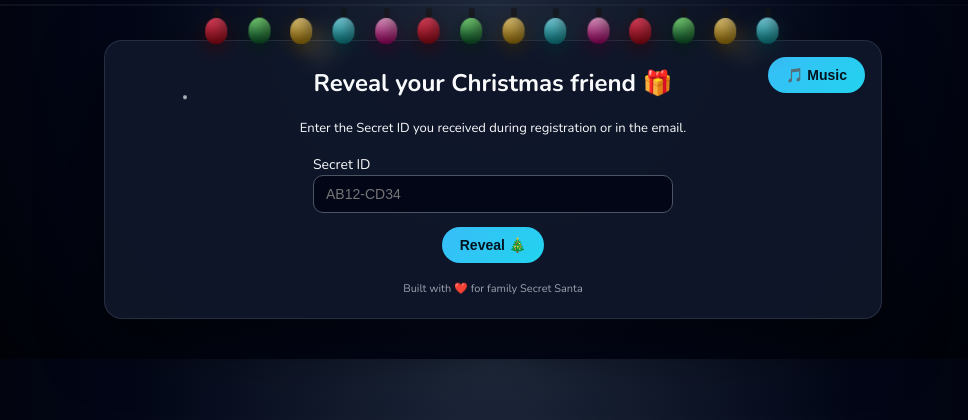
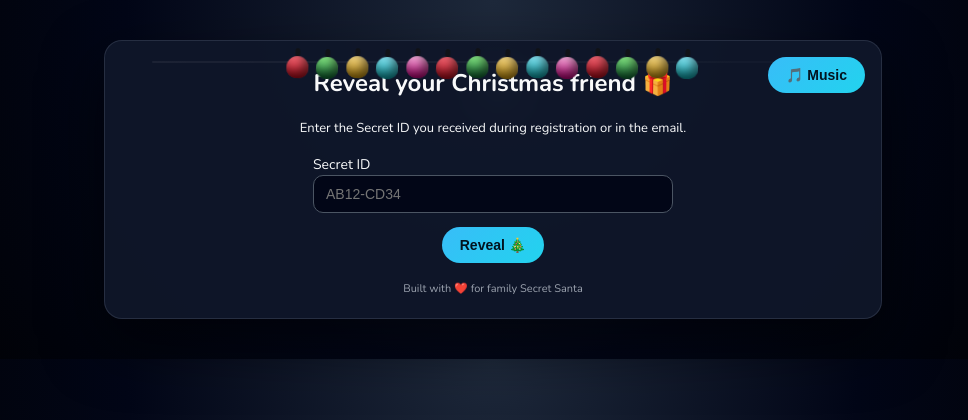
Before and after one commit to amyth99/secret-santa, a Flask app: page /reveal in a window 1280 px wide. Shown: the top 420 px of the page, without its empty margins (147-1115 px from the left). Run offline with Flask 3, Linux system fonts and the light colour scheme; some libraries are stand-ins or nearby versions.

Commit message:
lights fix

```diff
--- a/templates/base.html
+++ b/templates/base.html
@@ -8,7 +8,6 @@
     <link rel="preconnect" href="https://fonts.gstatic.com" crossorigin>
     <link href="https://fonts.googleapis.com/css2?family=Nunito:wght@300;400;600;700&display=swap" rel="stylesheet">
 
-
     <style>
         body {
             margin: 0;
@@ -17,7 +16,6 @@
             background: radial-gradient(circle at top, #1e293b 0, #020617 50%, #000 100%);
             color: #f9fafb;
         }
-
 
         .container {
             max-width: 720px;
@@ -30,7 +28,6 @@
             overflow: hidden;
             border: 1px solid rgba(148, 163, 184, 0.18);
         }
-
 
         h1, h2, h3 {
             margin-top: 0;
@@ -56,19 +53,16 @@
             transition: transform 0.1s ease, box-shadow 0.1s ease, filter 0.1s ease;
         }
 
-
         .btn-secondary {
             background: linear-gradient(135deg, #38bdf8, #22d3ee);
             color: #02131f;
         }
-
 
         .btn:hover {
             transform: translateY(-1px) scale(1.01);
             box-shadow: 0 10px 20px rgba(0,0,0,0.35);
             filter: brightness(1.03);
         }
-
 
         input[type="text"], input[type="password"], textarea {
             width: 100%;
@@ -111,6 +105,12 @@
             font-size: 12px;
         }
 
+        /* keep music button above lights */
+        .music-btn {
+            position: relative;
+            z-index: 80;
+        }
+
         /* Simple floating snow dots */
         .snow {
             position: absolute;
@@ -140,58 +140,60 @@
             text-align: center;
             color: #9ca3af;
         }
-        /* String lights (place near other styles in base.html) */
+
+        /* ---------- String lights (improved soft glow, hanging) ---------- */
         .string-lights {
             position: absolute;
-        top: -20px; /* slightly above the container */
+            top: -8px;              /* slightly above the top curve of container */
             left: 0;
             right: 0;
-        height: 80px;
-        pointer-events: none; /* clicks fall through */
+            height: 96px;
+            pointer-events: none;
             display: flex;
             justify-content: center;
-        align-items: center;
-        z-index: 40;
+            align-items: flex-start;
+            z-index: 40;            /* below music button */
             overflow: visible;
+            padding-top: 6px;
         }
 
-        /* decorative cable */
+        /* cable line */
         .string-lights::before {
             content: "";
             position: absolute;
-        top: 24px;
-        left: 8%;
-        right: 8%;
+            top: 28px;
+            left: 6%;
+            right: 6%;
             height: 2px;
             background: linear-gradient(90deg, rgba(255,255,255,0.06), rgba(255,255,255,0.02));
-        transform: translateY(0px);
             border-radius: 2px;
-        z-index: 20;
+            z-index: 42;
         }
 
-        /* bulb base */
+        /* bulb container (smaller bulbs) */
         .string-lights .bulb {
-        --size: 14px;
-        width: calc(var(--size) * 1.6);
-        height: calc(var(--size) * 2);
-        margin: 0 10px;
+            --size: 10px; /* change to 8px if you want even smaller bulbs */
+            width: calc(var(--size) * 1.4);
+            height: calc(var(--size) * 1.9);
+            margin: 0 8px;
             position: relative;
             transform-origin: 50% 0;
-        z-index: 50;
-        filter: drop-shadow(0 6px 8px rgba(0,0,0,0.45));
+            z-index: 45;
+            display: flex;
+            align-items: flex-start;
         }
 
-        /* little holder */
+        /* small holder / clip */
         .string-lights .bulb::before {
             content: "";
             position: absolute;
             top: 0;
             left: 50%;
             transform: translateX(-50%);
-        width: 6px;
-        height: 10px;
+            width: 5px;
+            height: 8px;
             border-radius: 3px;
-        background: rgba(20,20,20,0.65);
+            background: rgba(16,16,16,0.75);
             z-index: 10;
         }
 
@@ -199,86 +201,113 @@
         .string-lights .bulb::after {
             content: "";
             position: absolute;
-        top: 10px;
+            top: 8px;
             left: 50%;
             transform: translateX(-50%);
-        width: 22px;
-        height: 26px;
+            width: calc(var(--size) * 2.2);
+            height: calc(var(--size) * 2.2);
             border-radius: 50% 50% 45% 45%;
             background: rgba(255,255,255,0.06);
-        box-shadow: inset -6px -8px 18px rgba(0,0,0,0.55);
+            box-shadow: inset -4px -6px 12px rgba(0,0,0,0.6);
             z-index: 12;
             transition: transform 200ms ease;
+            will-change: transform, box-shadow;
         }
 
-        /* color variants (base low glow) */
+        /* color variants (base) */
         .string-lights .bulb[data-color="red"]::after {
-        background: linear-gradient(180deg,#ff4d6d,#b40a1a);
-        box-shadow: 0 6px 18px rgba(180,10,26,0.22), inset -6px -8px 18px rgba(0,0,0,0.55);
+            background: linear-gradient(180deg,#ff6b78,#b40a1a);
         }
         .string-lights .bulb[data-color="green"]::after {
             background: linear-gradient(180deg,#8ef48a,#0b662f);
-        box-shadow: 0 6px 18px rgba(11,102,47,0.22), inset -6px -8px 18px rgba(0,0,0,0.55);
         }
         .string-lights .bulb[data-color="gold"]::after {
             background: linear-gradient(180deg,#ffe08a,#c38f0b);
-        box-shadow: 0 6px 18px rgba(195,143,11,0.22), inset -6px -8px 18px rgba(0,0,0,0.55);
         }
         .string-lights .bulb[data-color="cyan"]::after {
             background: linear-gradient(180deg,#8ef0ff,#0aa0a8);
-        box-shadow: 0 6px 18px rgba(10,160,168,0.22), inset -6px -8px 18px rgba(0,0,0,0.55);
         }
         .string-lights .bulb[data-color="pink"]::after {
             background: linear-gradient(180deg,#ffb3e2,#c1007a);
-        box-shadow: 0 6px 18px rgba(193,0,122,0.22), inset -6px -8px 18px rgba(0,0,0,0.55);
         }
 
-        /* glow pseudo-element (for twinkle effect) */
+        /* glow element (soft, subtle) */
         .string-lights .bulb .glow {
             position: absolute;
             top: 18px;
             left: 50%;
             transform: translateX(-50%);
-        width: 36px;
-        height: 36px;
+            width: 44px;
+            height: 44px;
             border-radius: 50%;
             z-index: 8;
             opacity: 0;
-        filter: blur(8px);
+            filter: blur(12px);
             pointer-events: none;
         }
 
-        /* default low glow colors, overridden by JS for twinkle */
-        .string-lights .bulb[data-color="red"] .glow { background: rgba(255,77,109,0.12); }
-        .string-lights .bulb[data-color="green"] .glow { background: rgba(142,244,138,0.12); }
-        .string-lights .bulb[data-color="gold"] .glow { background: rgba(255,224,138,0.12); }
-        .string-lights .bulb[data-color="cyan"] .glow { background: rgba(142,240,255,0.12); }
-        .string-lights .bulb[data-color="pink"] .glow { background: rgba(255,179,226,0.12); }
+        /* default low-glow colors (soft) */
+        .string-lights .bulb[data-color="red"] .glow { background: rgba(255,90,110,0.12); }
+        .string-lights .bulb[data-color="green"] .glow { background: rgba(110,230,140,0.12); }
+        .string-lights .bulb[data-color="gold"] .glow { background: rgba(255,215,110,0.12); }
+        .string-lights .bulb[data-color="cyan"] .glow { background: rgba(110,230,240,0.12); }
+        .string-lights .bulb[data-color="pink"] .glow { background: rgba(255,160,200,0.12); }
 
-        /* small swing movement so the string looks natural */
+        /* hanging + gentle sway */
         .string-lights .bulb {
-        animation: sway 6s ease-in-out infinite;
+            animation: hang-sway 5.5s ease-in-out infinite;
         }
-        .string-lights .bulb:nth-child(odd) { animation-duration: 5.6s; }
-        .string-lights .bulb:nth-child(even) { animation-duration: 6.4s; }
+        .string-lights .bulb:nth-child(odd) { animation-duration: 5.2s; }
+        .string-lights .bulb:nth-child(even) { animation-duration: 5.8s; }
 
-        @keyframes sway {
-        0% { transform: translateY(0) rotate(-2deg); }
-        50% { transform: translateY(2px) rotate(2deg); }
-        100% { transform: translateY(0) rotate(-2deg); }
+        @keyframes hang-sway {
+            0%   { transform: translateY(6px) rotate(-3deg); }
+            50%  { transform: translateY(10px) rotate(3deg); }
+            100% { transform: translateY(6px) rotate(-3deg); }
         }
 
-        /* twinkle keyframes */
-        @keyframes twinkle {
-        0% { opacity: 0; transform: scale(0.9); }
-        50% { opacity: 1; transform: scale(1.05); }
-        100% { opacity: 0; transform: scale(0.95); }
+        /* soft glow keyframes (gentle pulse) */
+        @keyframes soft-glow {
+            0%   { opacity: 0;   transform: scale(0.96); }
+            50%  { opacity: 0.9; transform: scale(1.02); }
+            100% { opacity: 0;   transform: scale(0.98); }
         }
 
+        @media (max-width: 640px) {
+            .string-lights { top: -6px; height: 72px; }
+            .string-lights .bulb {
+                margin: 0 6px;
+                --size: 9px;
+            }
+            .string-lights .bulb .glow {
+                width: 36px;
+                height: 36px;
+                filter: blur(10px);
+            }
+        }
     </style>
 </head>
 <body>
 <div class="container">
+
+    <!-- Christmas string lights (inside container so they hang on the card) -->
+    <div class="string-lights" aria-hidden="true">
+        <div class="bulb" data-color="red"></div>
+        <div class="bulb" data-color="green"></div>
+        <div class="bulb" data-color="gold"></div>
+        <div class="bulb" data-color="cyan"></div>
+        <div class="bulb" data-color="pink"></div>
+        <div class="bulb" data-color="red"></div>
+        <div class="bulb" data-color="green"></div>
+        <div class="bulb" data-color="gold"></div>
+        <div class="bulb" data-color="cyan"></div>
+        <div class="bulb" data-color="pink"></div>
+        <div class="bulb" data-color="red"></div>
+        <div class="bulb" data-color="green"></div>
+        <div class="bulb" data-color="gold"></div>
+        <div class="bulb" data-color="cyan"></div>
+    </div>
+
     <!-- Simple snow dots -->
     <div class="snow"></div>
     <div class="snow"></div>
@@ -287,7 +316,7 @@
     <div class="snow"></div>
 
     <div class="music-control">
-        <button class="btn btn-secondary" type="button" onclick="toggleMusic()">🎵 Music</button>
+        <button class="btn btn-secondary music-btn" type="button" onclick="toggleMusic()">🎵 Music</button>
     </div>
 
     {% with messages = get_flashed_messages(with_categories=true) %}
@@ -305,28 +334,7 @@
     </div>
 </div>
 
-<!-- Christmas string lights -->
-<div class="string-lights" aria-hidden="true">
-  <!-- We'll create 14 bulbs — change number if you want -->
-  <div class="bulb" data-color="red"></div>
-  <div class="bulb" data-color="green"></div>
-  <div class="bulb" data-color="gold"></div>
-  <div class="bulb" data-color="cyan"></div>
-  <div class="bulb" data-color="pink"></div>
-  <div class="bulb" data-color="red"></div>
-  <div class="bulb" data-color="green"></div>
-  <div class="bulb" data-color="gold"></div>
-  <div class="bulb" data-color="cyan"></div>
-  <div class="bulb" data-color="pink"></div>
-  <div class="bulb" data-color="red"></div>
-  <div class="bulb" data-color="green"></div>
-  <div class="bulb" data-color="gold"></div>
-  <div class="bulb" data-color="cyan"></div>
-</div>
-
-
 <audio id="bg-music" loop>
-    <!-- Add MP3 in static and uncomment this line if you want music -->
     <!-- <source src="{{ url_for('static', filename='music/christmas.mp3') }}" type="audio/mpeg"> -->
 </audio>
 
@@ -345,47 +353,46 @@
         }
     }
 </script>
+
 <script>
-    /* Twinkle logic for the string lights */
+/* Twinkle / soft glow logic for string lights */
 (function() {
     try {
         const bulbs = document.querySelectorAll(".string-lights .bulb");
         bulbs.forEach((b, i) => {
-        // add glow element
-        const glow = document.createElement("span");
+            // add glow element if missing
+            let glow = b.querySelector(".glow");
+            if (!glow) {
+                glow = document.createElement("span");
                 glow.className = "glow";
                 b.appendChild(glow);
+            }
 
-        // compute random twinkle intervals
-        const minDelay = 400;
+            const minDelay = 900;
             const maxDelay = 4000;
-        const minDuration = 360;
-        const maxDuration = 1200;
+            const minDur   = 1400;
+            const maxDur   = 3000;
 
-        function scheduleTwinkle() {
+            function schedule() {
                 const delay = Math.random() * (maxDelay - minDelay) + minDelay;
                 setTimeout(() => {
-            const dur = Math.random() * (maxDuration - minDuration) + minDuration;
-            // randomize intensity color via opacity
-            glow.style.opacity = 0.0;
-            glow.style.animation = `twinkle ${dur}ms ease-in-out`;
+                    const dur = Math.random() * (maxDur - minDur) + minDur;
+                    glow.style.animation = `soft-glow ${dur}ms ease-in-out`;
                     glow.style.animationFillMode = "forwards";
-            // bump the opacity and slight scale via inline color tweak
-            glow.style.opacity = 1;
-            // clear animation after it ends so it can be re-applied
                     setTimeout(() => {
                         glow.style.animation = "";
-                glow.style.opacity = 0;
-                scheduleTwinkle();
-            }, dur + 60);
-            }, delay);
+                        schedule();
+                    }, dur + 40);
+                }, delay + i * 80);
             }
 
-        // small initial stagger
-        setTimeout(scheduleTwinkle, i * 120);
+            // slight hanging variation per bulb
+            const extraHang = (i % 3) * 2;
+            b.style.transform = `translateY(${6 + extraHang}px) rotate(${i % 2 ? -2 : 2}deg)`;
+
+            setTimeout(schedule, 300 + i * 60);
         });
     } catch (e) {
-        // fail silently — lights are decorative only
         console.warn("Lights init failed", e);
     }
 })();
```
Lines whose indentation alone changed are shown as unchanged.
